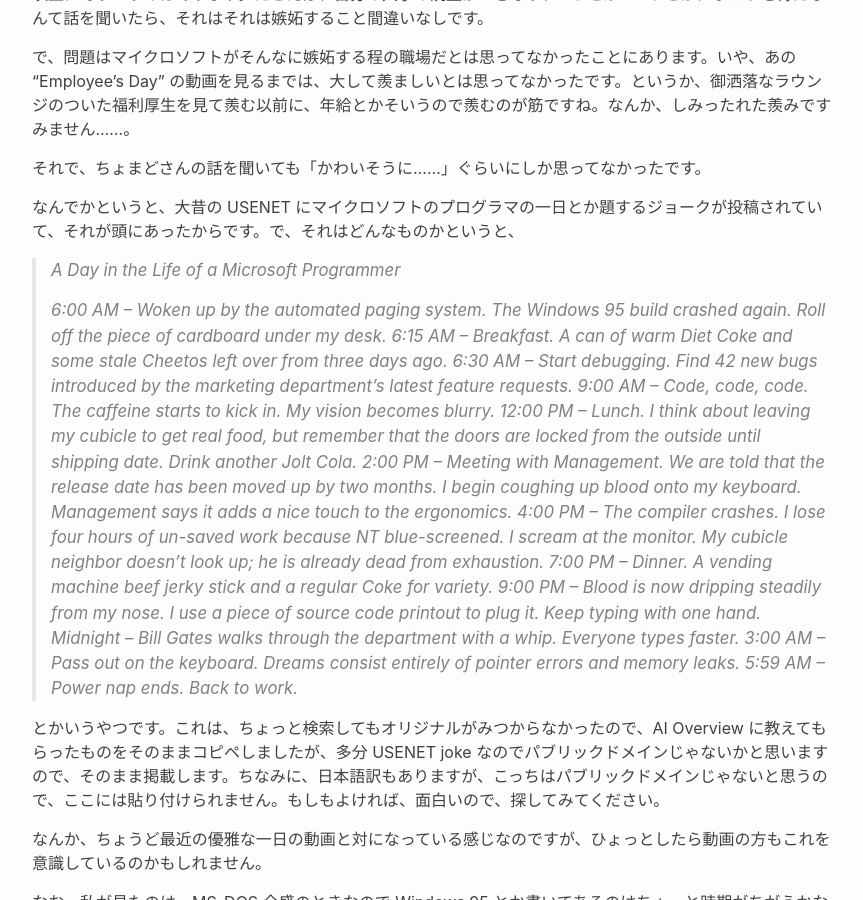
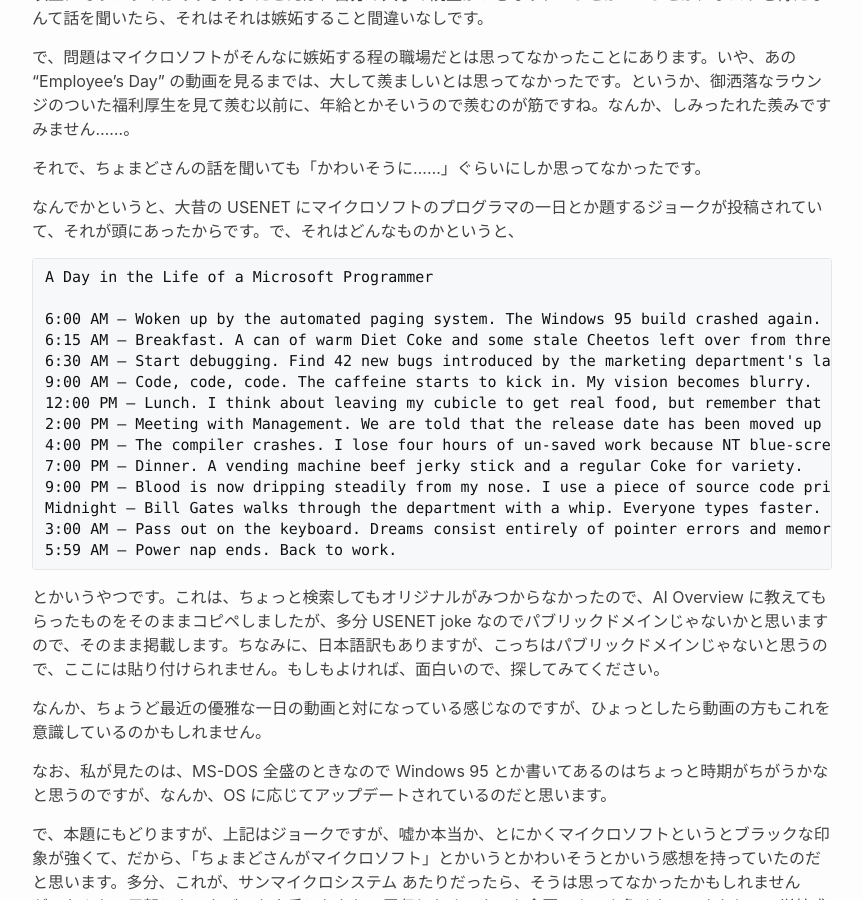
Before and after one commit to eiu2/eiu2.github.com, a Jekyll site: the page built from _posts/2026-11-03-ms.md, in a window 1280 px wide and 900 px high, scrolled down 1000 px. Shown: the whole window, without its empty margins (208-1071 px from the left). Built offline with Jekyll 4.4.1, drawn with Linux system fonts in a browser that asks for light colours; nearby versions of some CDN libraries.

Commit message:
Update 2026-11-03-ms.md

```diff
--- a/_posts/2026-11-03-ms.md
+++ b/_posts/2026-11-03-ms.md
@@ -30,20 +30,22 @@
 
 なんでかというと、大昔の USENET にマイクロソフトのプログラマの一日とか題するジョークが投稿されていて、それが頭にあったからです。で、それはどんなものかというと、
 
-> A Day in the Life of a Microsoft Programmer
->
-> 6:00 AM – Woken up by the automated paging system. The Windows 95 build crashed again. Roll off the piece of cardboard under my desk.
-> 6:15 AM – Breakfast. A can of warm Diet Coke and some stale Cheetos left over from three days ago.
-> 6:30 AM – Start debugging. Find 42 new bugs introduced by the marketing department's latest feature requests.
-> 9:00 AM – Code, code, code. The caffeine starts to kick in. My vision becomes blurry.
-> 12:00 PM – Lunch. I think about leaving my cubicle to get real food, but remember that the doors are locked from the outside until shipping date. Drink another Jolt Cola.
-> 2:00 PM – Meeting with Management. We are told that the release date has been moved up by two months. I begin coughing up blood onto my keyboard. Management says it adds a nice touch to the ergonomics.
-> 4:00 PM – The compiler crashes. I lose four hours of un-saved work because NT blue-screened. I scream at the monitor. My cubicle neighbor doesn't look up; he is already dead from exhaustion.
-> 7:00 PM – Dinner. A vending machine beef jerky stick and a regular Coke for variety.
-> 9:00 PM – Blood is now dripping steadily from my nose. I use a piece of source code printout to plug it. Keep typing with one hand.
-> Midnight – Bill Gates walks through the department with a whip. Everyone types faster.
-> 3:00 AM – Pass out on the keyboard. Dreams consist entirely of pointer errors and memory leaks.
-> 5:59 AM – Power nap ends. Back to work.
+~~~
+A Day in the Life of a Microsoft Programmer
+
+6:00 AM – Woken up by the automated paging system. The Windows 95 build crashed again. Roll off the piece of cardboard under my desk.
+6:15 AM – Breakfast. A can of warm Diet Coke and some stale Cheetos left over from three days ago.
+6:30 AM – Start debugging. Find 42 new bugs introduced by the marketing department's latest feature requests.
+9:00 AM – Code, code, code. The caffeine starts to kick in. My vision becomes blurry.
+12:00 PM – Lunch. I think about leaving my cubicle to get real food, but remember that the doors are locked from the outside until shipping date. Drink another Jolt Cola.
+2:00 PM – Meeting with Management. We are told that the release date has been moved up by two months. I begin coughing up blood onto my keyboard. Management says it adds a nice touch to the ergonomics.
+4:00 PM – The compiler crashes. I lose four hours of un-saved work because NT blue-screened. I scream at the monitor. My cubicle neighbor doesn't look up; he is already dead from exhaustion.
+7:00 PM – Dinner. A vending machine beef jerky stick and a regular Coke for variety.
+9:00 PM – Blood is now dripping steadily from my nose. I use a piece of source code printout to plug it. Keep typing with one hand.
+Midnight – Bill Gates walks through the department with a whip. Everyone types faster.
+3:00 AM – Pass out on the keyboard. Dreams consist entirely of pointer errors and memory leaks.
+5:59 AM – Power nap ends. Back to work.
+~~~
 
 とかいうやつです。これは、ちょっと検索してもオリジナルがみつからなかったので、AI Overview に教えてもらったものをそのままコピペしましたが、多分 USENET joke なのでパブリックドメインじゃないかと思いますので、そのまま掲載します。ちなみに、日本語訳もありますが、こっちはパブリックドメインじゃないと思うので、ここには貼り付けられません。もしもよければ、面白いので、探してみてください。
 
```
